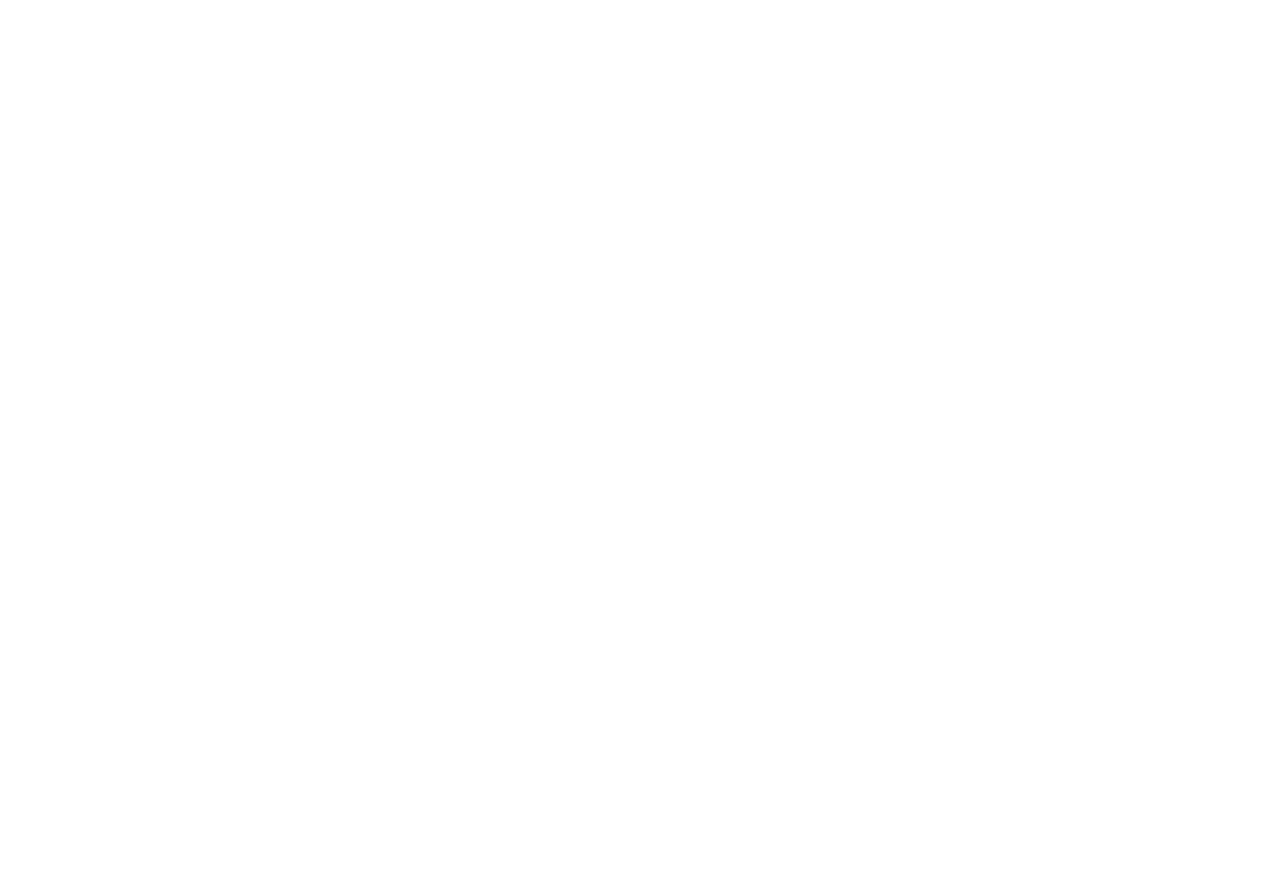
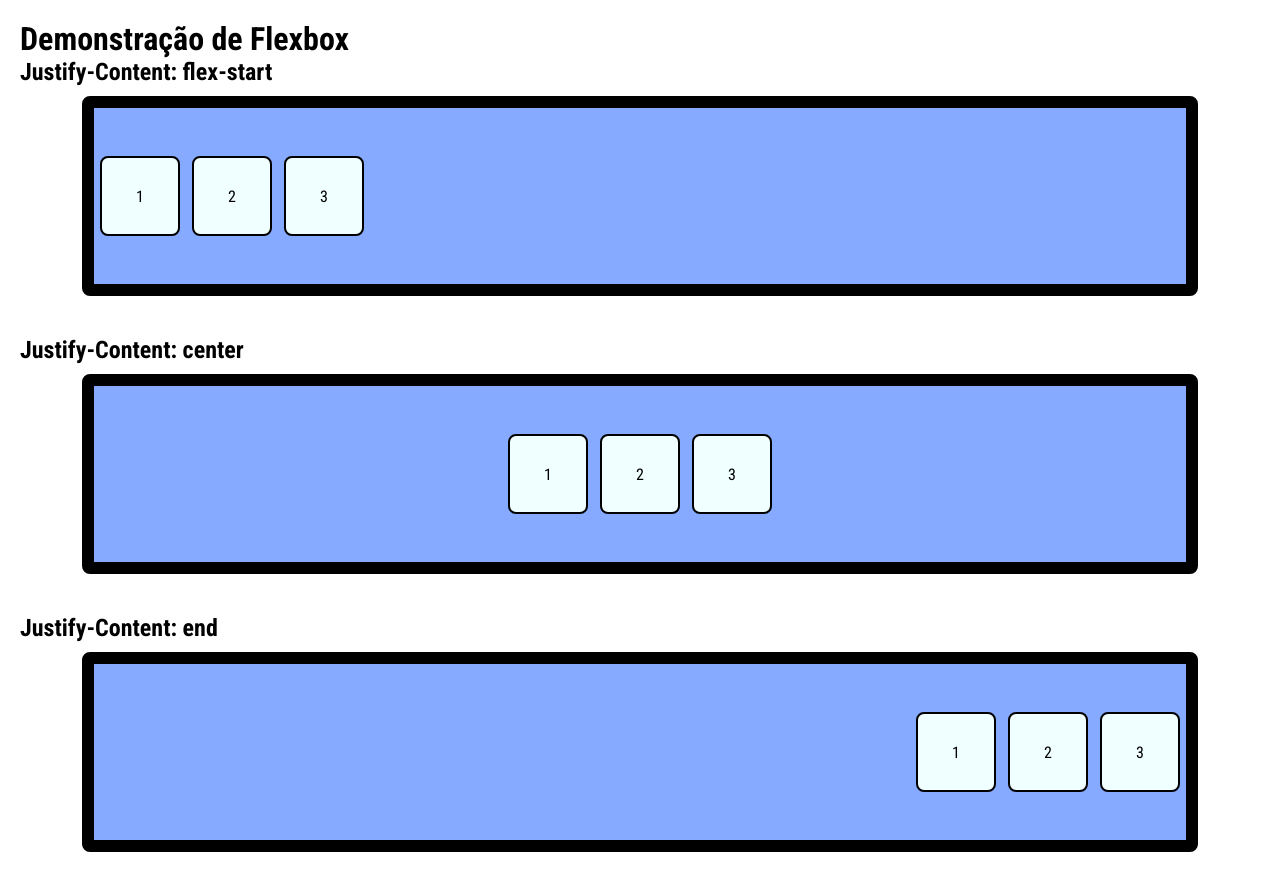
Before and after one commit to vboehm09/Progresso-HTML, a plain HTML site: page index.html in a window 1280 px wide. Before the commit the page ends 800 px from the top, so only its background shows below. Drawn offline with Linux system fonts and the light colour scheme.

Commit message:
feat: cria as seções flex-start, flex-center, flex-end

```diff
--- a/assets/styles/index.css
+++ b/assets/styles/index.css
@@ -0,0 +1,51 @@
+@import url('https://fonts.googleapis.com/css2?family=Roboto+Condensed:ital,wght@0,100..900;1,100..900&display=swap');
+* {
+    margin: 0;
+    padding: 0;
+    box-sizing: border-box;
+}
+
+body {
+    font-family: "Roboto Condensed", Arial, Helvetica, sans-serif;
+    padding: 20px;
+}
+
+section {
+    margin-bottom: 40px;
+}
+
+h2 {
+    margin-bottom: 10px;
+}
+
+.flex-container {
+    width: 90%;
+    height: 200px;
+    background-color: rgb(133, 170, 255);
+    margin: 0 auto 20px;
+    border-radius: 8px;
+    border: 12px solid rgb(0, 0, 0);
+    display: flex;
+    justify-content: flex-start;
+    align-items: center;
+}
+
+.flex-item {
+    width: 80px;
+    height: 80px;
+    background-color: azure;
+    border: 2px solid black;
+    margin: 6px;
+    border-radius: 8px;
+    display: flex;
+    justify-content: center;
+    align-items: center;
+}
+
+.justify-center {
+    justify-content: center;
+}
+
+.justify-end {
+    justify-content: flex-end;
+}
--- a/index.html
+++ b/index.html
@@ -8,6 +8,36 @@
     <link rel="stylesheet" href="assets/styles/index.css">
 </head>
 <body>
+    <h1>Demonstração de Flexbox</h1>
 
+    <section>
+        <h2>Justify-Content: flex-start</h2>
+
+        <div class="flex-container">
+            <div class="flex-item">1</div>
+            <div class="flex-item">2</div>
+            <div class="flex-item">3</div>
+        </div>
+    </section>
+
+        <section>
+        <h2>Justify-Content: center</h2>
+
+        <div class="flex-container justify-center">
+            <div class="flex-item">1</div>
+            <div class="flex-item">2</div>
+            <div class="flex-item">3</div>
+        </div>
+    </section>
+
+            <section>
+        <h2>Justify-Content: end</h2>
+
+        <div class="flex-container justify-end">
+            <div class="flex-item">1</div>
+            <div class="flex-item">2</div>
+            <div class="flex-item">3</div>
+        </div>
+    </section>
 </body>
 </html>
```
